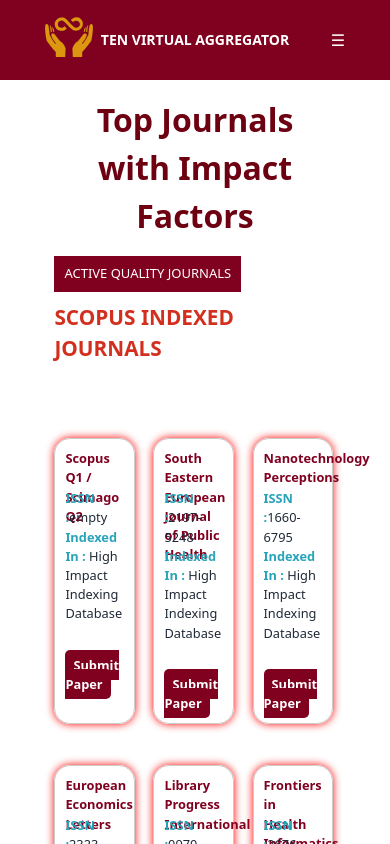
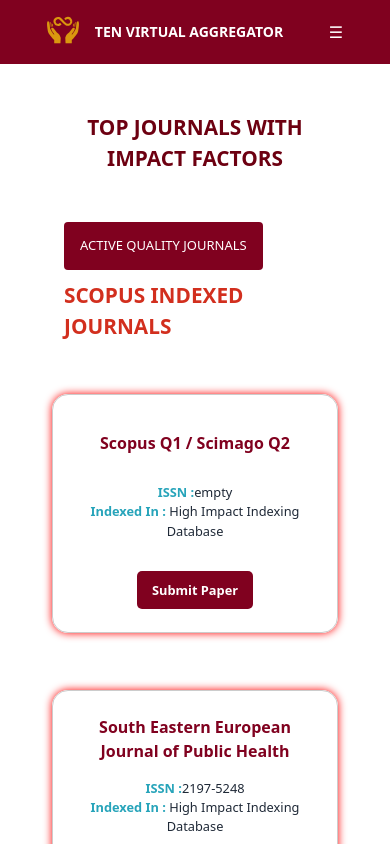
Before and after one commit to satyamJha002/TEN-Virtual-Aggregator, a React (Vite) app in the folder Frontend/: page /journals in a window 390 px wide. Shown: the top 844 px of the page. Built offline with nearby package versions, Linux system fonts and the light colour scheme.

Commit message:
updated all pages

```diff
--- a/Frontend/src/Components/Navbar/Navbar.jsx
+++ b/Frontend/src/Components/Navbar/Navbar.jsx
@@ -35,7 +35,7 @@
           data-type="ugc"
           role="presentation"
           aria-hidden="true"
-          className="w-12 h-12 lg:w-14 lg:h-14 mr-2"
+          className="w-8 h-8 lg:w-9 lg:h-9 mr-4"
         >
           <g>
             <g opacity=".86">
--- a/Frontend/src/Components/Pages/ContactUs/ContactUs.css
+++ b/Frontend/src/Components/Pages/ContactUs/ContactUs.css
@@ -3,18 +3,20 @@
   flex-direction: column;
   padding: 20px;
   background-color: #fff;
+  gap: 1rem;
   font-family: Arial, sans-serif;
   position: relative; /* To allow .mobile-view to float within this container */
 }
 
 .contact-form {
   background-color: #fff;
-  padding: 20px;
-  margin: 20px 0;
+  padding: 2rem;
   border-radius: 8px;
+  flex: 1;
   box-shadow: 0 2px 10px rgba(0, 0, 0, 0.1);
-  position: relative; /* Ensures .mobile-view can float above */
+  position: relative;
   z-index: 1;
+  height: 100%;
 }
 
 .contact-form h2 {
@@ -157,14 +159,6 @@
     justify-content: space-between;
   }
 
-  .contact-form {
-    width: 48%;
-  }
-
-  .browse-section {
-    width: 48%;
-  }
-
   .mobile-view {
     position: static; /* Disable floating in desktop view */
     background-color: transparent; /* Remove background for desktop */
--- a/Frontend/src/Components/Pages/Events/Events.css
+++ b/Frontend/src/Components/Pages/Events/Events.css
@@ -15,6 +15,7 @@
   .calgary-header {
     background-color: #721c24;
     padding: 1rem;
+    border-radius: 4px;
     margin-bottom: 1rem;
   }
 
@@ -29,12 +30,14 @@
     border: 1px solid #ddd;
     padding: 1.5rem;
     margin-bottom: 1rem;
+    border-radius: 4px;
     background-color: #f8f9fa;
   }
 
   .promo-box.conferences {
     background-image: linear-gradient(rgba(0,0,0,0.7), rgba(0,0,0,0.7));
     background-size: cover;
+    border-radius: 4px;
     color: white;
   }
 
--- a/Frontend/src/Components/Pages/Home/Home.jsx
+++ b/Frontend/src/Components/Pages/Home/Home.jsx
@@ -24,7 +24,7 @@
   };
 
   return (
-    <div className="max-w-[1440px] mx-auto">
+    <div className="max-w-6xl mx-auto">
       {/* Search Section */}
       <div className="header-container">
         <h1>Find Your Next Conference</h1>
--- a/Frontend/src/Components/Pages/Journals/Card.jsx
+++ b/Frontend/src/Components/Pages/Journals/Card.jsx
@@ -4,7 +4,8 @@
     <div className='card'>
       <div className='row'>
         <div className='topofrow'>
-          <h5>{title}</h5>
+          <h5 className="text-center">{title}</h5>
+          <div className="p-2 text-center">
           <p>
             <strong>ISSN :</strong>
             {ISSN}
@@ -12,9 +13,10 @@
           <p>
             <strong>Indexed In :</strong> High Impact Indexing Database
           </p>
+          </div>
         </div>
       </div>
-      <div>
+      <div className="text-center mb-4">
         <Link
           to='/submit'
           state={{ title }} // Passing the title via state
--- a/Frontend/src/Components/Pages/Journals/Journals.jsx
+++ b/Frontend/src/Components/Pages/Journals/Journals.jsx
@@ -4,13 +4,13 @@
 function Journals() {
     return (
         <div style={{height: "100%"}}>
-            <div className="Journals" style={{padding: "0 3.4rem"}}>
-                <h1> Top Journals with Impact Factors </h1>
+            <div className="Journals px-16">
+                <h1>TOP JOURNALS WITH IMPACT FACTORS</h1>
                 <button className="tablinks" >ACTIVE QUALITY JOURNALS</button>
                 <h3>SCOPUS INDEXED JOURNALS</h3>
             </div>
-            <div style={{padding: "3.4rem"}}>
-            <div className="cards grid grid-cols-3 sm:grid-cols-2 md:grid-cols-2 lg:grid-cols-3 xl:grid-cols-3 gap-4" >
+            <div className="mx-auto" style={{padding: "2rem"}}>
+            <div className="cards grid xs:grid-col-1 sm:grid-cols-2 md:grid-cols-2 lg:grid-cols-3 xl:grid-cols-3 gap-8 p-1 m-4" >
                 {/* flex flex-wrap justify-start gap-8 */}
                 <Card title="Scopus Q1 / Scimago Q2" ISSN="empty" />
                 <Card title="South Eastern European Journal of Public Health" ISSN="2197-5248" />
--- a/Frontend/src/Components/Pages/Journals/journal.css
+++ b/Frontend/src/Components/Pages/Journals/journal.css
@@ -8,14 +8,13 @@
     text-align: center;
     font-weight: 600;
     color: #6d0011;
-    margin: 1rem;
+    margin: 3rem 1rem;
 }
 
 .Journals h3{
     color: #d22f1e;
     font-weight: bold;
     font-size: 1.3rem;
-    margin-bottom: 20px;
 }
 
 .tablinks{
@@ -24,6 +23,7 @@
     color: #fff;
     outline: none;
     cursor: pointer;
+    border-radius: 4px;
     padding: 14px 16px;
     margin-bottom: 10px;
     transition: 0.3s;
@@ -33,7 +33,6 @@
 .card{
     border: 1px solid #ccc;
     margin-bottom: 25px;
-    width: 28rem;
     padding: 1rem;
     box-shadow: 0px 0 9px #ff0000;
 }
@@ -48,11 +47,12 @@
     margin: 10px 0;
 }
 
-.row h5{
+.row h5 {
     font-weight: 600;
-    font-size: 0.9rem;
+    font-size: 1rem;
     color: #80011f;
-    height: 40px;
+    height: 4rem;
+    align-content: center;
     margin: 0;
 }
 
@@ -67,8 +67,6 @@
 @media screen and (max-width: 1306px) and (min-width:1028px) {
     .card {
         width: auto;
-        margin-right: 10px;
-        margin-left: 15px;
     }
 }
 
@@ -76,8 +74,6 @@
 @media screen and (max-width: 1024px) and (min-width:769px) {
     .card {
         width: auto;
-        margin-right: 5px;
-        margin-left: 15px;
     }
 }
 
@@ -90,38 +86,33 @@
     }
 
     .tablinks {
-        padding: 10px 12px;
         font-size: 15px;
     }
 
     .Journals h1 {
-        font-size: large;
+        font-size: 1.3rem;
     }
 
     .journal-btn {
         font-size: 0.9rem;
-        padding: 8px 10px;
     }
 }
 
 @media screen and (max-width: 720px) and (min-width:320px) {
     .card {
-        padding: 10px;
-        width: 97%;
         font-size: 0.8rem;
+        width: 100%;
     }
 
-    .row h5 {
-        font-size: 0.8rem;
+    .Journals h1 {
+        font-size: 1.3rem;
     }
 
     .tablinks {
         font-size: 13px;
-        padding: 8px 10px;
     }
 
     .journal-btn {
         font-size: 0.8rem;
-        padding: 6px 8px;
     }
 }
```
Also changed, not shown: 1 other file (tests, documents, lock files or other folders).
